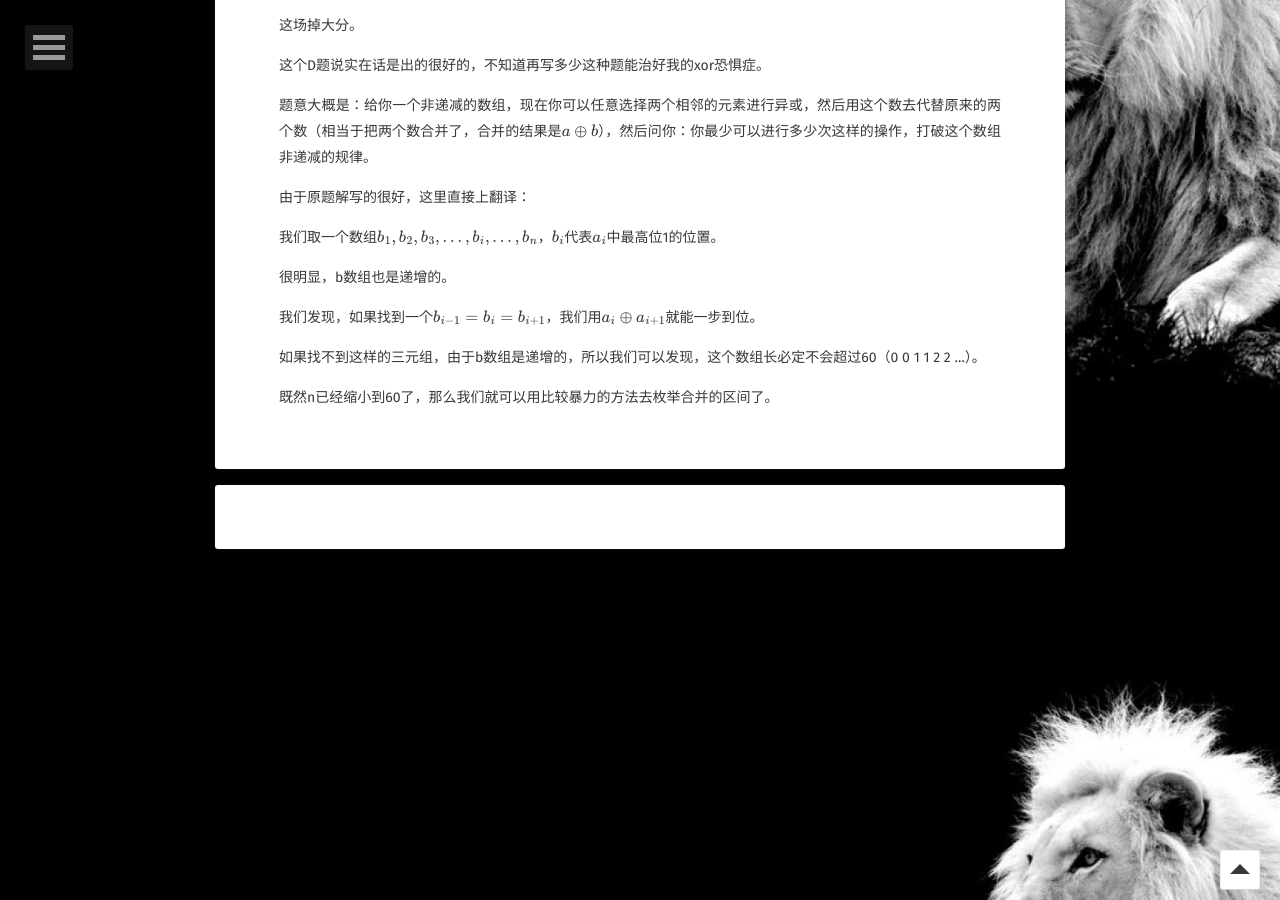
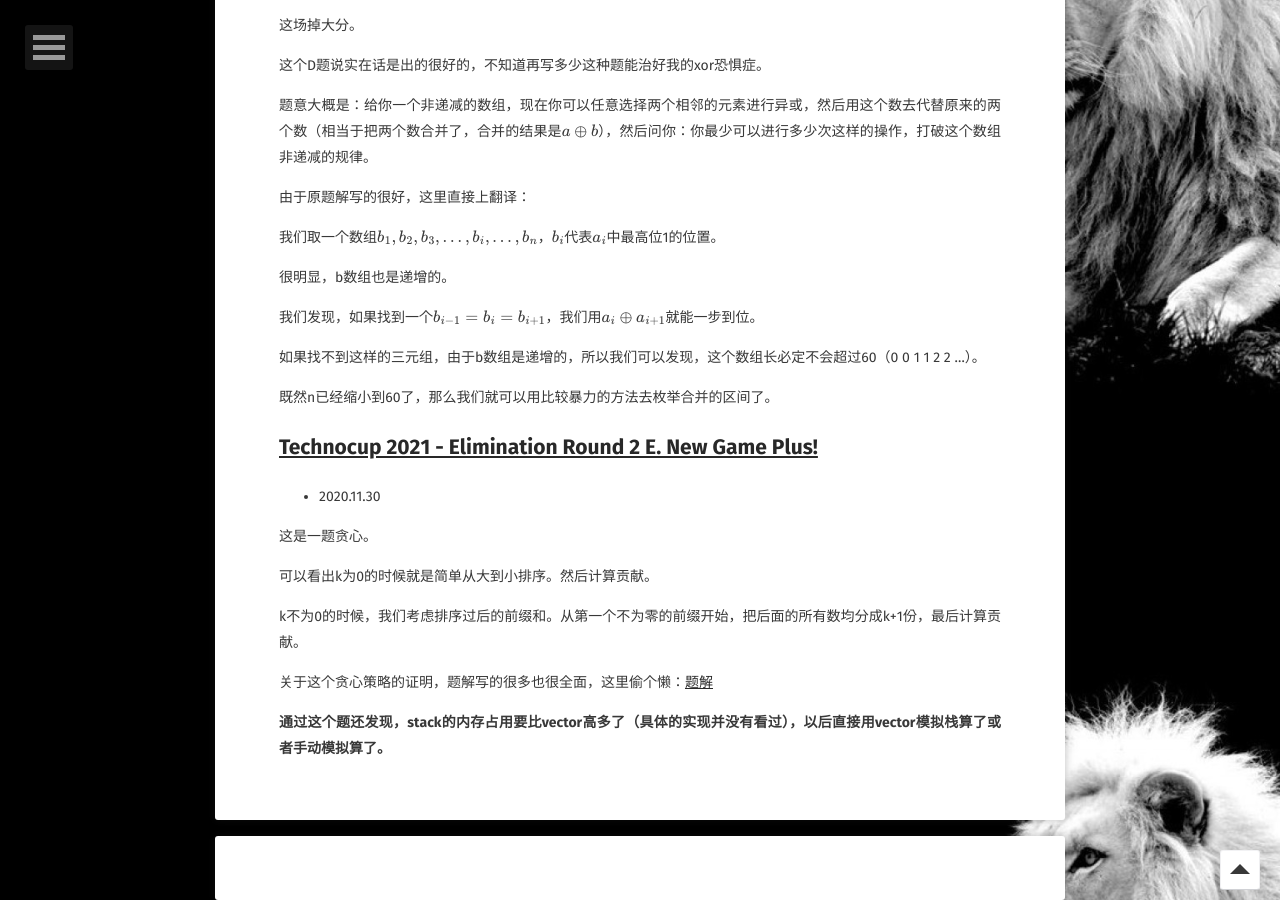
Before and after one commit to BlackWaters/BlackWaters.github.io, a Jekyll site: the page built from problemlist/index.md, in a window 1280 px wide and 900 px high, scrolled down 3198 px. Built offline with Jekyll 4.4.1, drawn with Linux system fonts in a browser that asks for light colours; some web fonts are replaced; formulas are drawn with MathJax 3; comment, search, counter and statistics services are not loaded.

Commit message:
problem lists update

```diff
--- a/problemlist/index.md
+++ b/problemlist/index.md
@@ -158,3 +158,17 @@ corner case和proof比较有意思。
 如果找不到这样的三元组，由于b数组是递增的，所以我们可以发现，这个数组长必定不会超过60（0 0 1 1 2 2 ...）。
 
 既然n已经缩小到60了，那么我们就可以用比较暴力的方法去枚举合并的区间了。
+
+## [Technocup 2021 - Elimination Round 2 E. New Game Plus!](http://codeforces.com/contest/1415/problem/E)
+
+- 2020.11.30
+
+这是一题贪心。
+
+可以看出k为0的时候就是简单从大到小排序。然后计算贡献。
+
+k不为0的时候，我们考虑排序过后的前缀和。从第一个不为零的前缀开始，把后面的所有数均分成k+1份，最后计算贡献。
+
+关于这个贪心策略的证明，题解写的很多也很全面，这里偷个懒：[题解](http://codeforces.com/blog/entry/85118)
+
+**通过这个题还发现，stack的内存占用要比vector高多了（具体的实现并没有看过），以后直接用vector模拟栈算了或者手动模拟算了。**
```
